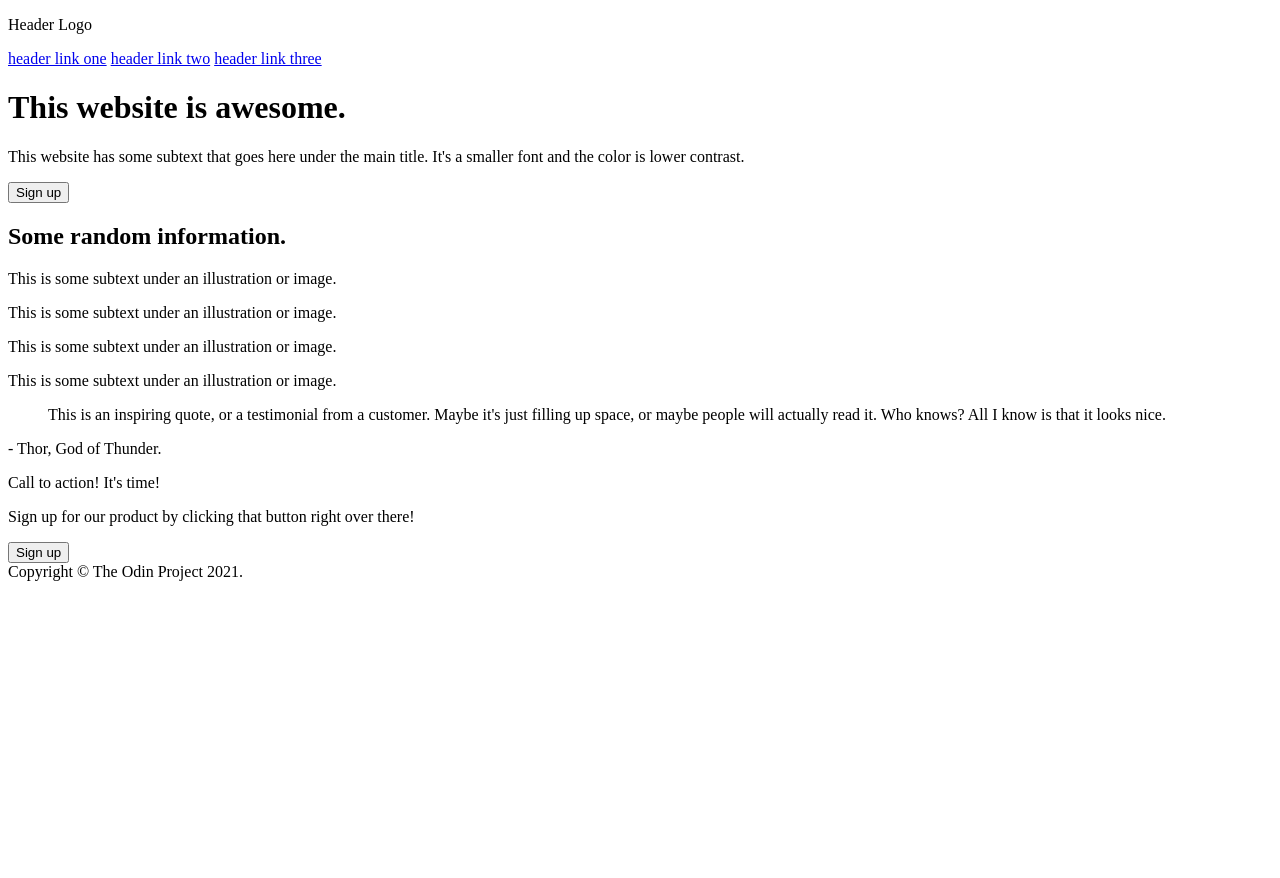
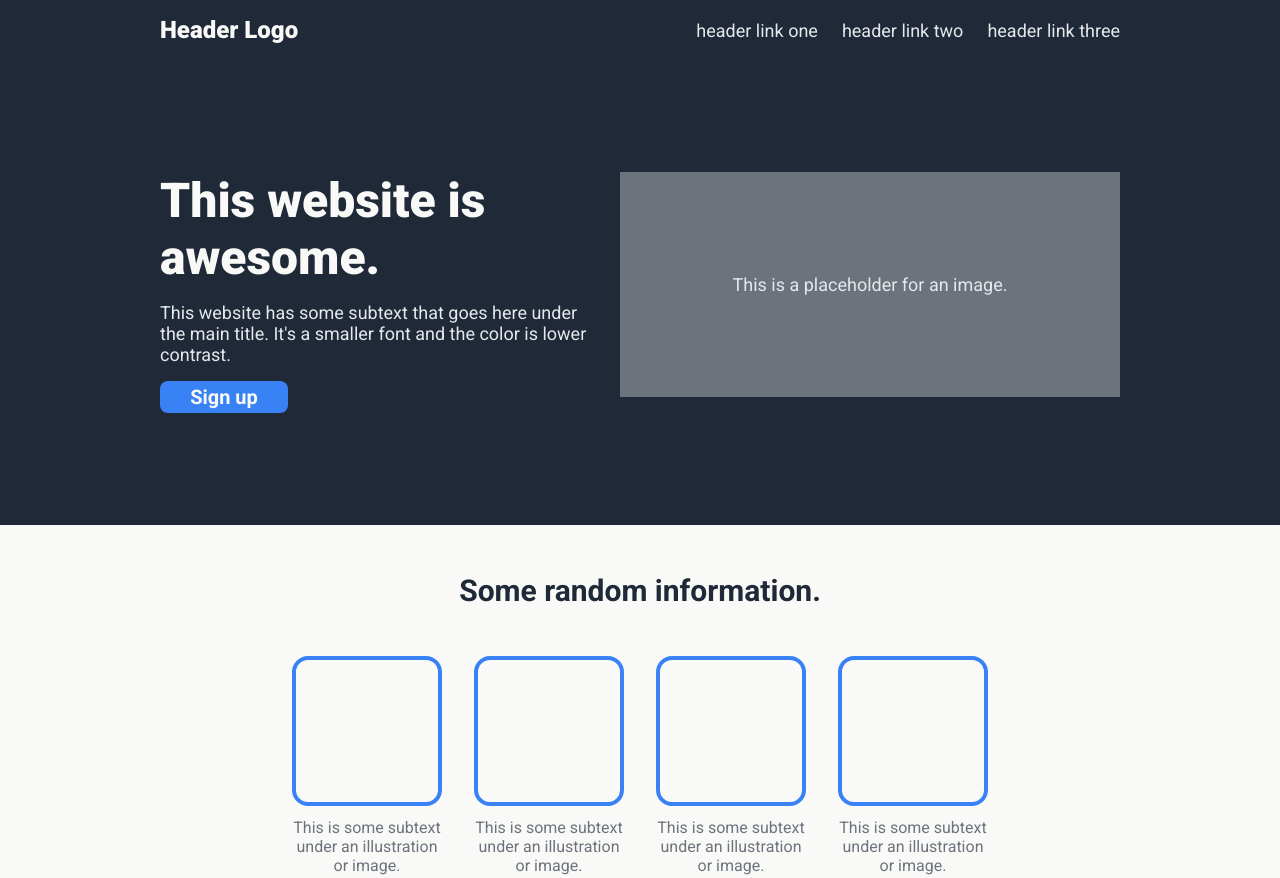
Before and after one commit to bwluera/landing-page-static, a plain HTML site: page index.html in a window 1280 px wide. Shown: the top 878 px of the page. Before the commit the page ends 800 px from the top, so only its background shows below. Drawn offline with Linux system fonts and the light colour scheme.

Commit message:
Release draft landing page.

```diff
--- a/index.html
+++ b/index.html
@@ -9,15 +9,18 @@
   </head>
   <body>
     <div class="main-container">
+      <div class="header-bg">
         <div class="header">
-        <p class="logo">Header Logo</p>
-        <nav class="header-pages">
+          <p class="header-logo">Header Logo</p>
+          <nav class="header-nav">
             <a href="#">header link one</a>
             <a href="#">header link two</a>
             <a href="#">header link three</a>
           </nav>
         </div>
+      </div>
 
+      <div class="sub-header-bg">
         <div class="sub-header">
           <div class="sub-header-left">
             <h1>This website is awesome.</h1>
@@ -28,37 +31,58 @@
             <button class="sign-up-button">Sign up</button>
           </div>
           <div class="sub-header-right">
-          <div class="sub-header-image"></div>
+            <div class="sub-header-image">
+              <p class="sub-header-image-placeholder">
+                This is a placeholder for an image.
+              </p>
+            </div>
+          </div>
         </div>
       </div>
 
+      <div class="random-info-bg">
         <div class="random-info-container">
           <h2>Some random information.</h2>
-        <div class="random-info-image"></div>
-        <p>This is some subtext under an illustration or image.</p>
-        <div class="random-info-image"></div>
-        <p>This is some subtext under an illustration or image.</p>
-        <div class="random-info-image"></div>
-        <p>This is some subtext under an illustration or image.</p>
+          <div class="random-info-boxes">
+            <div class="random-info-box">
               <div class="random-info-image"></div>
               <p>This is some subtext under an illustration or image.</p>
             </div>
+            <div class="random-info-box">
+              <div class="random-info-image"></div>
+              <p>This is some subtext under an illustration or image.</p>
+            </div>
+            <div class="random-info-box">
+              <div class="random-info-image"></div>
+              <p>This is some subtext under an illustration or image.</p>
+            </div>
+            <div class="random-info-box">
+              <div class="random-info-image"></div>
+              <p>This is some subtext under an illustration or image.</p>
+            </div>
+          </div>
+        </div>
+      </div>
 
+      <div class="quote-bg">
         <div class="quote-container">
           <blockquote cite="#">
             This is an inspiring quote, or a testimonial from a customer. Maybe
-          it's just filling up space, or maybe people will actually read it. Who
-          knows? All I know is that it looks nice.
+            it's just filling up space, or maybe people will actually read it.
+            Who knows? All I know is that it looks nice.
           </blockquote>
           <figcaption>- Thor, God of Thunder.</figcaption>
         </div>
+      </div>
 
+      <div class="ad-bg">
         <div class="ad-container">
           <div class="ad-box">
             <div class="ad-box-left">
-            <p>Call to action! It's time!</p>
-            <p>
-              Sign up for our product by clicking that button right over there!
+              <p class="ad-box-title">Call to action! It's time!</p>
+              <p class="ad-box-subtext">
+                Sign up for our product by clicking that button right over
+                there!
               </p>
             </div>
             <div class="ad-box-right">
@@ -66,8 +90,11 @@
             </div>
           </div>
         </div>
+      </div>
 
+      <div class="footer-bg">
         <footer>Copyright &copy; The Odin Project 2021.</footer>
+      </div>
     </div>
   </body>
 </html>
--- a/style.css
+++ b/style.css
@@ -0,0 +1,246 @@
+@import url("https://fonts.googleapis.com/css2?family=Roboto:ital,wght@0,400;0,700;0,900;1,300&display=swap");
+@import url("https://fonts.googleapis.com/css2?family=Roboto&display=swap");
+@import url("https://fonts.googleapis.com/css2?family=Roboto:wght@400;700;900&display=swap");
+@import url("https://fonts.googleapis.com/css2?family=Roboto:wght@400;900&display=swap");
+
+* {
+  box-sizing: border-box;
+  font-family: "Roboto";
+  margin: 0;
+  padding: 0;
+}
+
+body {
+  display: flex;
+  justify-content: center;
+}
+
+.header,
+.sub-header,
+.random-info-container,
+.quote-container,
+.ad-container,
+.footer {
+  display: flex;
+  width: 960px;
+  flex: 0 0 auto;
+}
+
+.header-bg,
+.sub-header-bg,
+.random-info-bg,
+.quote-bg,
+.ad-bg,
+.footer-bg {
+  width: 100vw;
+  display: flex;
+  flex-direction: column;
+  justify-content: space-between;
+  align-items: center;
+}
+
+.main-container {
+  flex-direction: column;
+  justify-content: space-between;
+  align-items: center;
+}
+
+.header-bg {
+  background-color: #1f2937;
+}
+
+.header {
+  padding: 16px 0;
+  justify-content: space-between;
+  align-items: center;
+}
+
+.header-logo {
+  color: #f9faf8;
+  font-size: 24px;
+  font-weight: 900;
+}
+
+.header-nav {
+  display: flex;
+  gap: 24px;
+}
+
+.header-nav a:link {
+  color: #e5e7eb;
+  text-decoration: none;
+  font-size: 18px;
+}
+
+.sub-header-bg {
+  background-color: #1f2937;
+}
+
+.sub-header {
+  color: #f9faf8;
+  padding: 112px 0;
+}
+
+.sub-header-left {
+  margin-right: 32px;
+  display: flex;
+  flex-direction: column;
+  flex: 1 1 0;
+  gap: 16px;
+}
+
+h1 {
+  font-size: 48px;
+  font-weight: 900;
+}
+
+.sub-header-left p {
+  color: #e5e7eb;
+  font-size: 18px;
+}
+
+.sign-up-button {
+  background-color: #3882f6;
+  border: none;
+  border-radius: 8px;
+  color: #f9faf8;
+  font-size: 20px;
+  font-weight: 700;
+  width: 128px;
+  height: 32px;
+}
+
+.sign-up-button:hover {
+  cursor: pointer;
+}
+
+.sub-header-image {
+  background-color: #6d737c;
+  width: 500px;
+  height: 225px;
+  display: flex;
+  justify-content: center;
+  align-items: center;
+}
+
+.sub-header-image-placeholder {
+  color: #e5e7eb;
+  font-size: 18px;
+}
+
+.random-info-bg {
+  background-color: #f9faf8;
+}
+
+.random-info-container {
+  flex-direction: column;
+  justify-content: center;
+  align-items: center;
+  gap: 48px;
+  padding-top: 48px;
+  padding-bottom: 96px;
+  font-size: 20px;
+  font-weight: 900;
+  color: #1f2937;
+}
+
+.random-info-boxes {
+  display: flex;
+  justify-content: center;
+  gap: 32px;
+}
+
+.random-info-box {
+  display: flex;
+  flex-direction: column;
+  gap: 12px;
+}
+
+.random-info-box p {
+  max-width: 150px;
+  font-size: 16px;
+  font-weight: 400;
+  color: #6d737c;
+  text-align: center;
+}
+
+.random-info-image {
+  border: 4px solid #3882f6;
+  border-radius: 16px;
+  width: 150px;
+  height: 150px;
+}
+
+.quote-bg {
+  background-color: #e5e7eb;
+  display: flex;
+  justify-content: center;
+}
+
+.quote-container {
+  max-width: 900px;
+  padding: 96px;
+  display: flex;
+  flex-direction: column;
+  gap: 12px;
+}
+
+.quote-container blockquote {
+  font-size: 32px;
+  font-weight: lighter;
+  font-style: italic;
+}
+
+.quote-container figcaption {
+  font-size: 24px;
+  font-weight: 600;
+  display: flex;
+  justify-content: right;
+}
+
+.ad-bg {
+  background-color: #f9faf8;
+}
+
+.ad-container {
+  padding: 64px 0;
+}
+
+.ad-box {
+  background-color: #3882f6;
+  font-size: 18px;
+  border-radius: 8px;
+  color: #e5e7eb;
+  display: flex;
+  justify-content: space-between;
+  align-items: center;
+  padding: 32px 112px;
+  width: 100%;
+}
+
+.ad-box-title {
+  font-weight: 800;
+}
+
+.ad-box-right button {
+  font-size: 18px;
+  color: #e5e7eb;
+  background-color: #3882f6;
+  border: 2px solid #e5e7eb;
+  border-radius: 8px;
+  width: 128px;
+  height: 40px;
+}
+
+.ad-box-right button:hover {
+  cursor: pointer;
+}
+
+.footer-bg {
+  background-color: #1f2937;
+}
+
+footer {
+  color: #f9faf8;
+  padding: 32px;
+}
```
Lines whose indentation alone changed are shown as unchanged.
